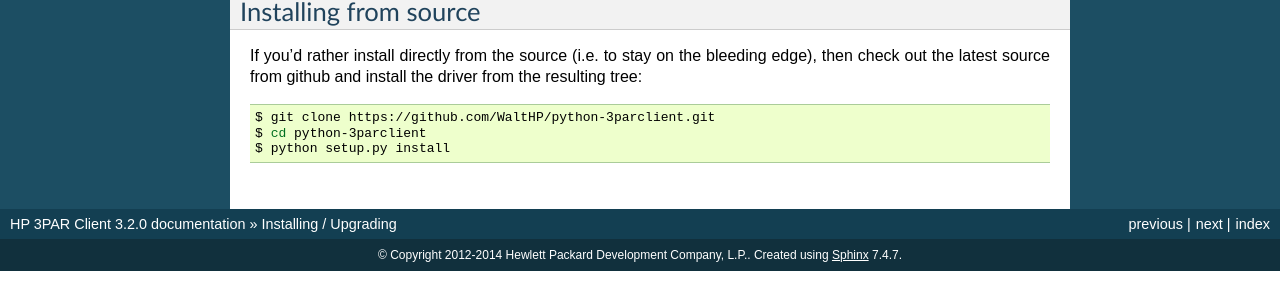
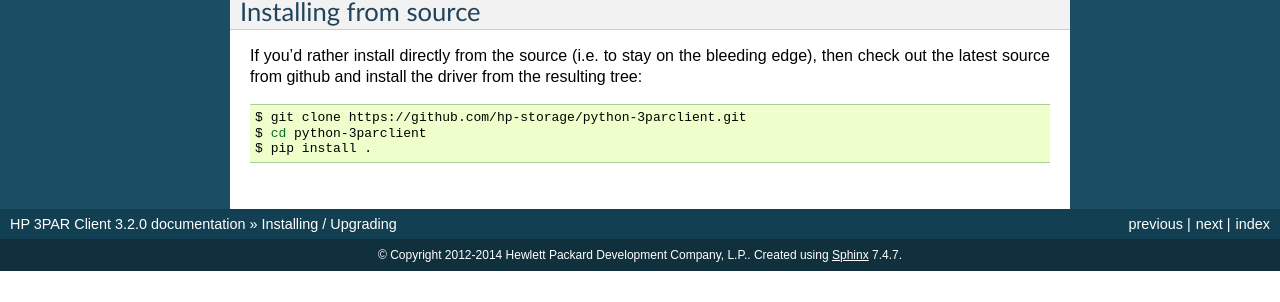
Before and after one commit to hpe-storage/python-3parclient, a Sphinx documentation site: the page built from docs/installation.rst, in a window 1280 px wide. Shown: the part 575-877 px from the top of the page. Built offline with Sphinx 7.4.7, drawn with Linux system fonts in a browser that asks for light colours; pages that are not in the unit, such as notebooks, are missing from menus.

Commit message:
Update GitHub account to hp-storage
Updated the GitHub account references from WaltHP to hp-storage. The
repos have already been transfered to the new account. Update install
example to use "pip install .".

Change-Id: I5b37ff4968e6c22eb5f7abdc98add75316210e1c

```diff
--- a/docs/changelog.rst
+++ b/docs/changelog.rst
@@ -44,6 +44,9 @@
 
 * Added paramiko SSH simulator initially supporting just a few test cases.
 * Fixed PEP8 violations.
+* Change GitHub account reference from WaltHP to hp-storage.
+* Modify the steps in the Installing from Source section to ensure correct
+  installation of dependencies and ordering.
 
 Changes in Version 3.1.3
 ------------------------
--- a/docs/index.rst
+++ b/docs/index.rst
@@ -26,7 +26,7 @@
 
 All issues should be reported (and can be tracked / voted for /
 commented on) at the main `github issues
-<https://github.com/WaltHP/python-3parclient/issues>`_, in the "3PAR Python Driver"
+<https://github.com/hp-storage/python-3parclient/issues>`_, in the "3PAR Python Driver"
 project.
 
 Changes
--- a/docs/installation.rst
+++ b/docs/installation.rst
@@ -38,6 +38,6 @@
 bleeding edge), then check out the latest source from github and
 install the driver from the resulting tree::
 
-  $ git clone https://github.com/WaltHP/python-3parclient.git
+  $ git clone https://github.com/hp-storage/python-3parclient.git
   $ cd python-3parclient
-  $ python setup.py install
+  $ pip install .
```
